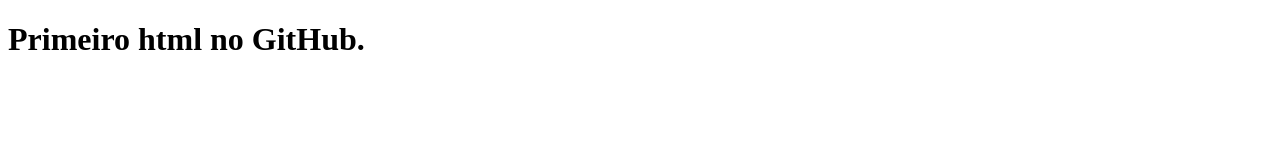
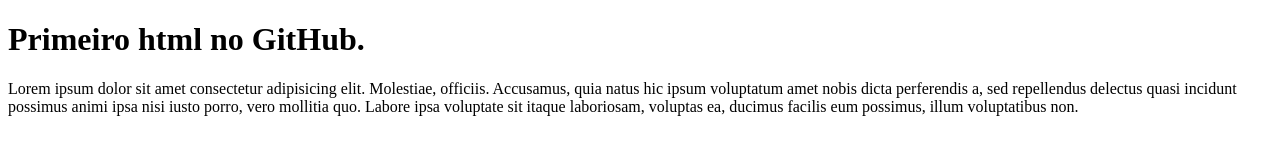
Before and after one commit to bielrodrig/teste-git, a plain HTML site: page index.html in a window 1280 px wide. Drawn offline with Linux system fonts and the light colour scheme.

Commit message:
inclusão de parágrafo

```diff
--- a/index.html
+++ b/index.html
@@ -10,5 +10,6 @@
     <h1>
         Primeiro html no GitHub.
     </h1>
+    Lorem ipsum dolor sit amet consectetur adipisicing elit. Molestiae, officiis. Accusamus, quia natus hic ipsum voluptatum amet nobis dicta perferendis a, sed repellendus delectus quasi incidunt possimus animi ipsa nisi iusto porro, vero mollitia quo. Labore ipsa voluptate sit itaque laboriosam, voluptas ea, ducimus facilis eum possimus, illum voluptatibus non.
 </body>
 </html>
```
